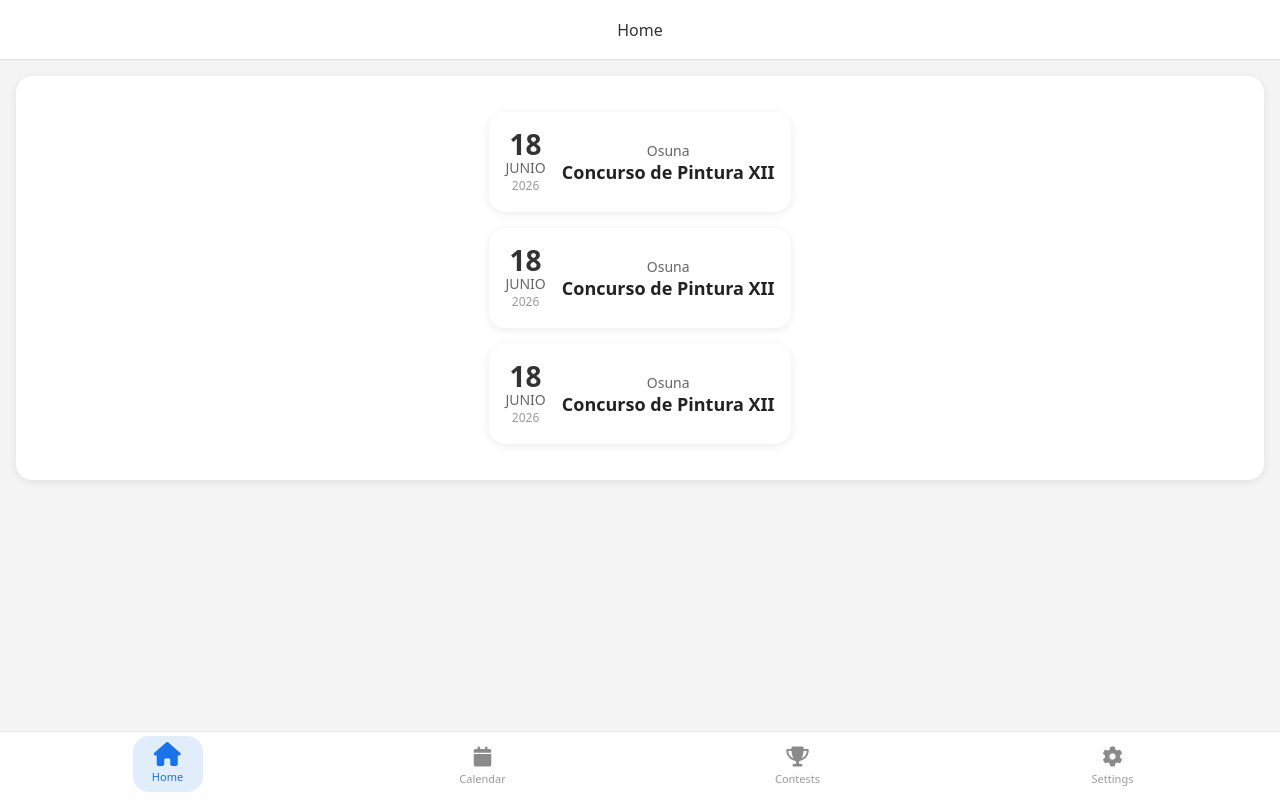
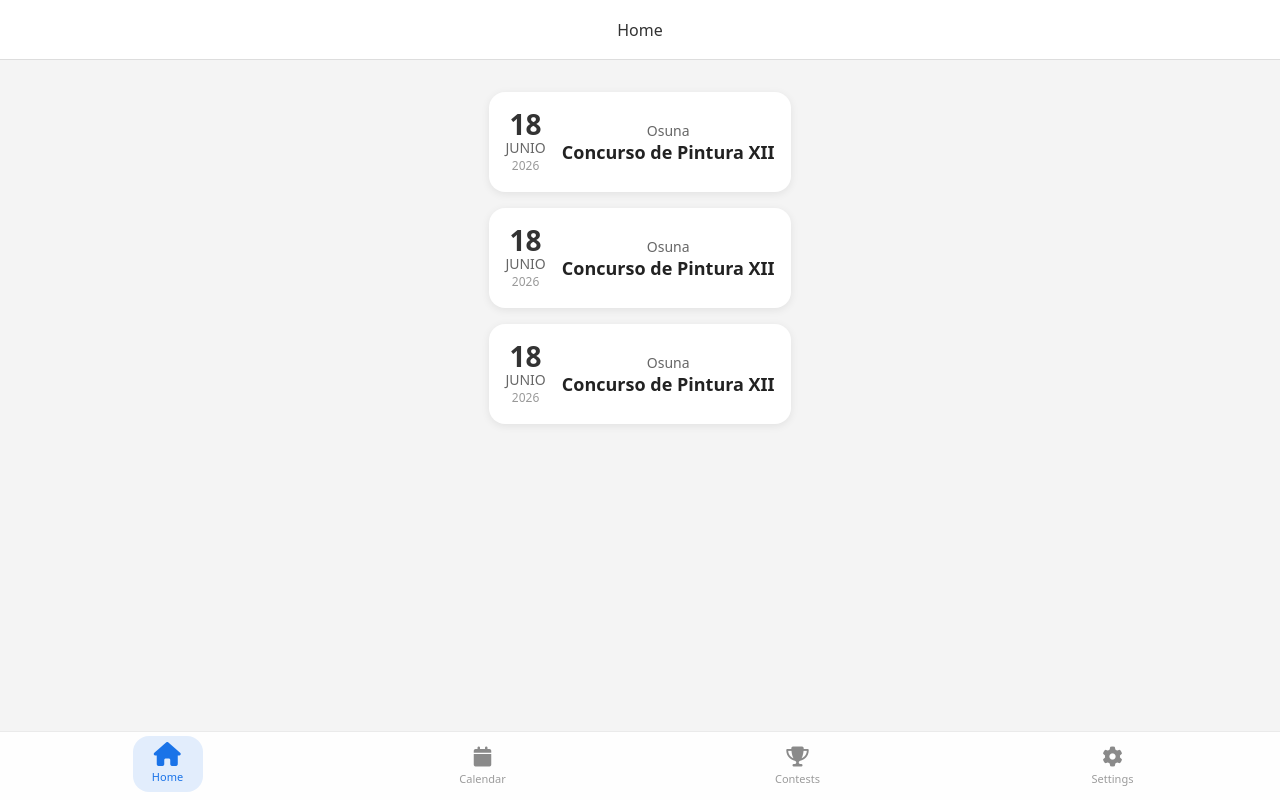
Before and after one commit to jotamc9/PaintingContests, an Angular app: page /home in a window 1280 px wide. Built offline with nearby package versions, Linux system fonts and the light colour scheme.

Commit message:
refactor: child-component styles

```diff
--- a/src/app/pages/contests/contests.scss
+++ b/src/app/pages/contests/contests.scss
@@ -1,38 +1,27 @@
 .home-container {
-  height: 100vh;
   display: flex;
   flex-direction: column;
-  background-color: #f4f4f4;
 }
 
 .header {
-  height: 60px;
-  background: #ffffff;
+  height: 3.75rem;
+
+  background: var(--color-surface);
 
   display: flex;
   align-items: center;
   justify-content: center;
 
-  font-size: 20px;
-  font-weight: bold;
-
-  border-bottom: 1px solid #ddd;
-
-  flex-shrink: 0;
+  border-bottom: 1px solid var(--color-border);
 }
 
 .content {
   flex: 1;
   overflow-y: auto;
-  padding: 16px;
+
+  padding: var(--space-md);
 }
 
 .child-component {
-  background: white;
-  border-radius: 16px;
-  padding: 20px;
-
-  min-height: 300px;
-
-  box-shadow: 0 2px 8px rgba(0, 0, 0, 0.08);
+  min-height: 18.75rem;
 }
--- a/src/app/pages/home/home.scss
+++ b/src/app/pages/home/home.scss
@@ -4,7 +4,7 @@
 }
 
 .header {
-  height: 3.75rem; // 60px
+  height: 3.75rem;
 
   background: var(--color-surface);
 
@@ -23,13 +23,5 @@
 }
 
 .child-component {
-  background: var(--color-surface);
-
-  border-radius: var(--radius-lg);
-
-  padding: var(--space-lg);
-
-  box-shadow: var(--shadow-card);
-
-  min-height: 18.75rem; // 300px
+  min-height: 18.75rem;
 }
```
